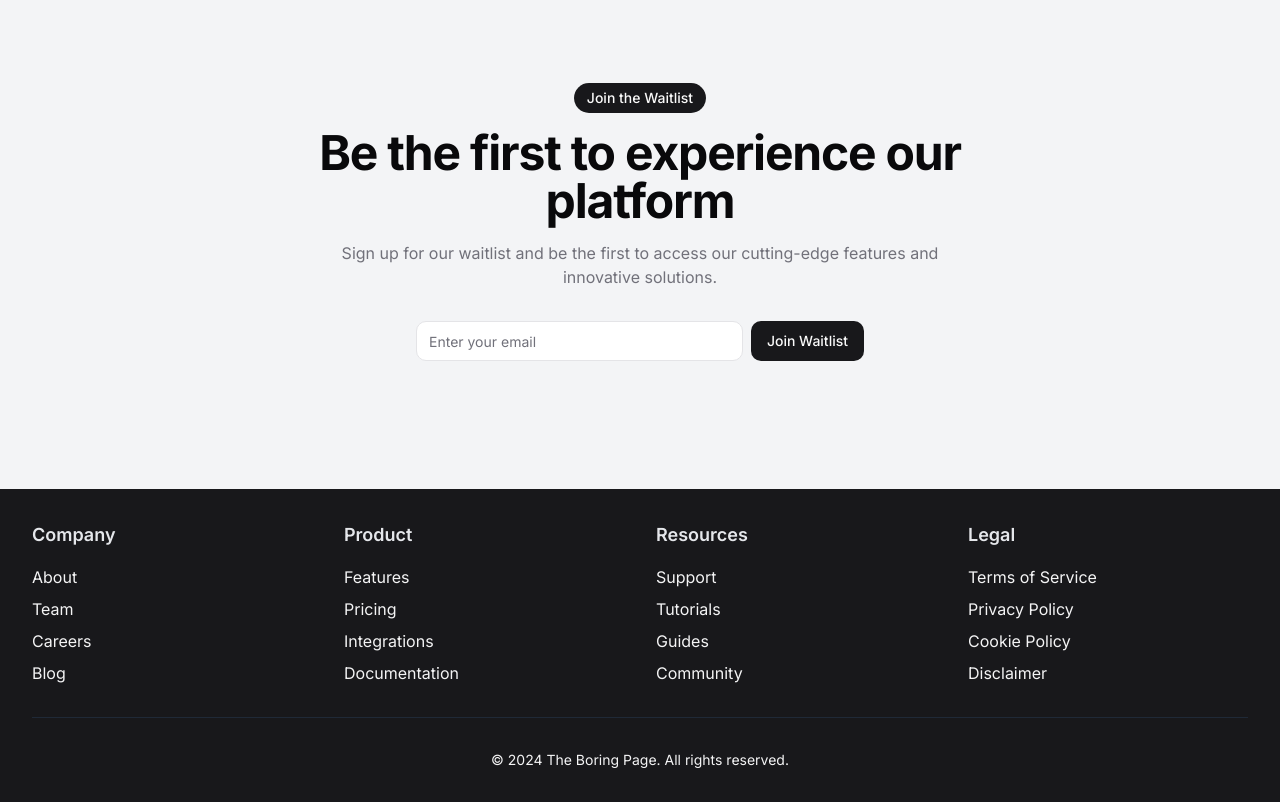
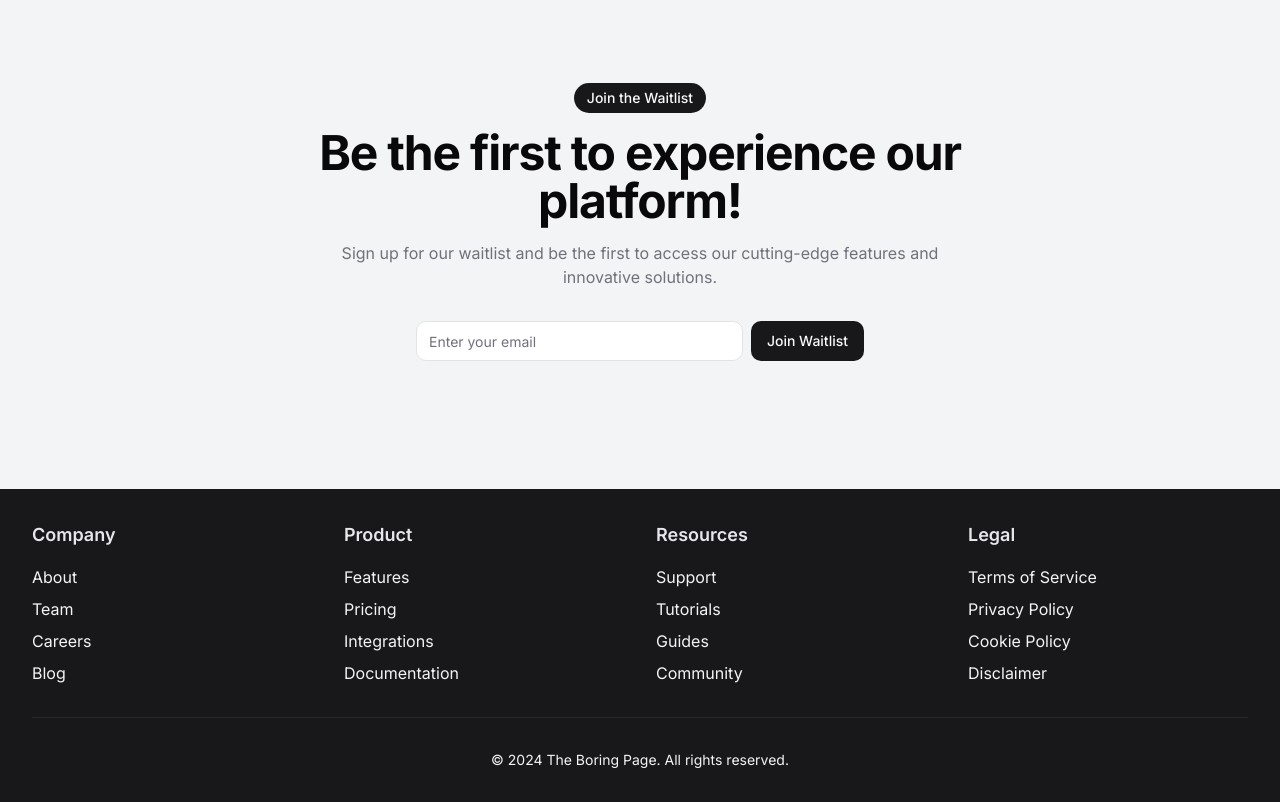
Before and after one commit to kpedrok/the-boring-page, a Next.js app: page / in a window 1280 px wide. Shown: the part 1420-2222 px from the top of the page. Built offline with nearby package versions, Linux system fonts and the light colour scheme.

Commit message:
Update title in WaitingList component to include exclamation mark

```diff
--- a/components/templates/waiting-list.tsx
+++ b/components/templates/waiting-list.tsx
@@ -9,7 +9,7 @@ export default function WaitingList() {
         <div className='mx-auto max-w-2xl text-center'>
           <Badge className='px-3 py-1 text-sm font-medium'>Join the Waitlist</Badge>
           <h2 className='mt-4 text-3xl font-bold tracking-tight sm:text-4xl md:text-5xl'>
-            Be the first to experience our platform
+            Be the first to experience our platform!
           </h2>
           <p className='mt-4 text-muted-foreground'>
             Sign up for our waitlist and be the first to access our cutting-edge features and innovative solutions.
```
